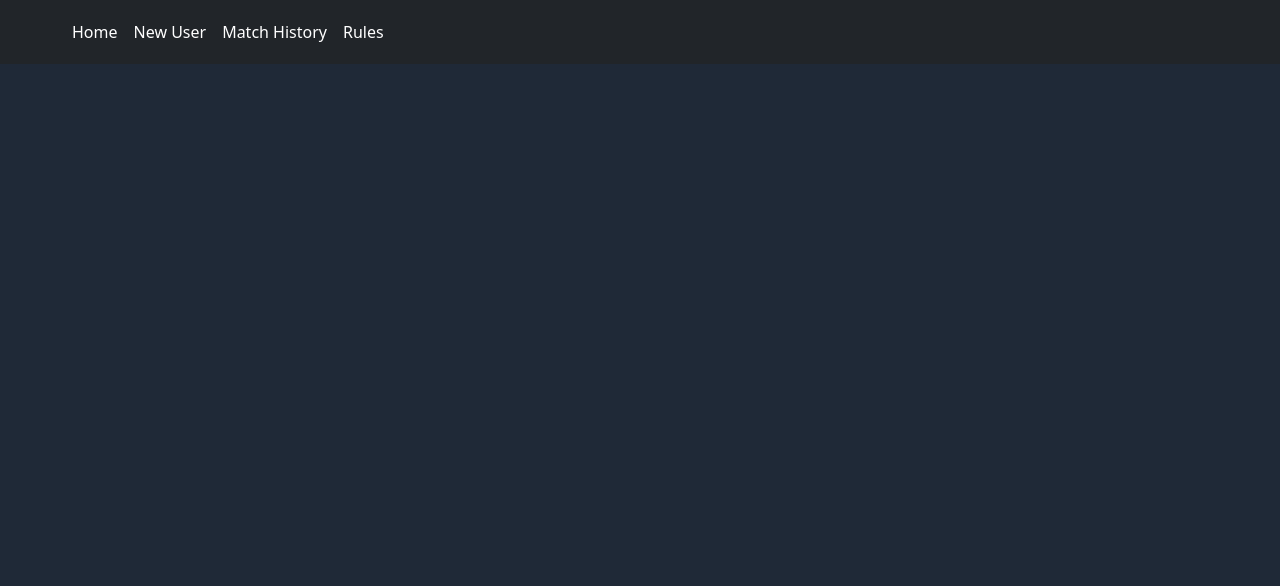
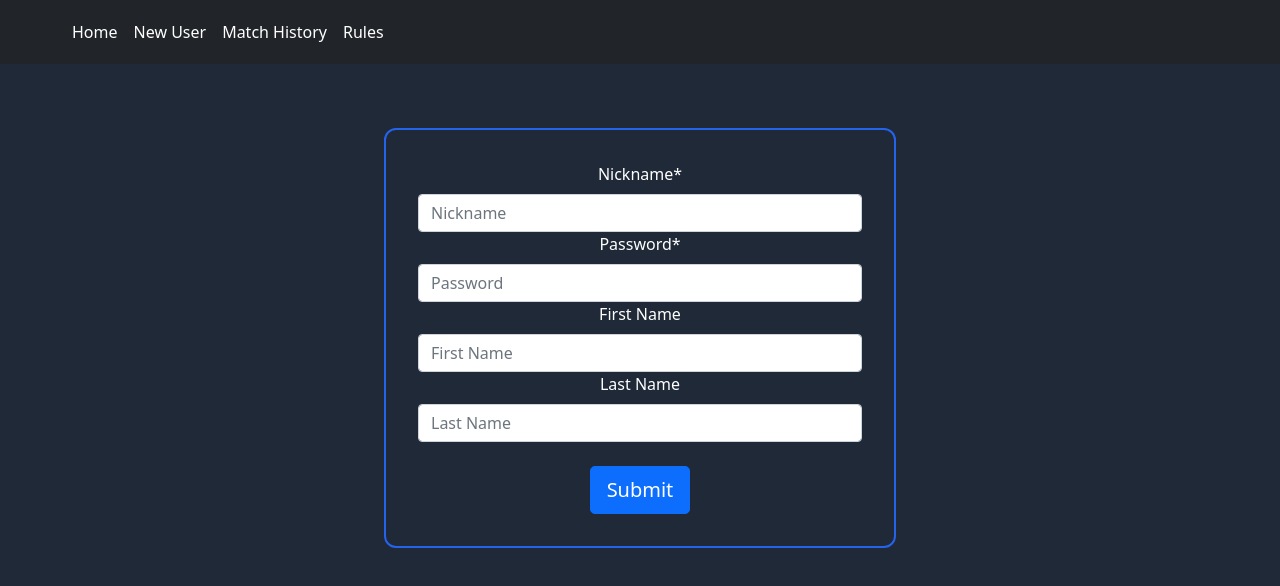
Before and after one commit to Coow/react-elo-leaderboard, a React (Create React App) app in the folder client/: page /newUser in a window 1280 px wide. Shown: the top 586 px of the page. Built offline with nearby package versions, Linux system fonts and the light colour scheme; what @hookstate/core would draw is missing.

Commit message:
Client: Added New User page and form

```diff
--- a/client/src/App.tsx
+++ b/client/src/App.tsx
@@ -8,6 +8,7 @@ import { Route, Router, BrowserRouter } from "react-router-dom";
 
 import { Home } from './Pages/Home'
 import { Game } from './Pages/Game'
+import { NewUser } from "./Pages/NewUser";
 import { MatchHistory } from './Pages/MatchHistory'
 
 import { Header } from "./Components/Header";
@@ -23,6 +24,7 @@ function App() {
         <Route exact path="/" component={Home} />
         <Route path="/game" component={Game} />
         <Route path="/matchHistory" component={MatchHistory} />
+        <Route path="/newUser" component={NewUser} />
       </BrowserRouter>
   )
 }
--- a/client/src/Functions/CalculateWinRatio.js
+++ b/client/src/Functions/CalculateWinRatio.js
@@ -8,10 +8,10 @@ export default function CalculateWinRatio( wins, losses) {
     let winRatio = intWins / totalGames;
 
     let winPercentage = (winRatio * 100);
-    let winPercentageInt = Math.round(winPercentage);
+    let winPercentageInt = Math.round(winPercentage * 10 ) / 10;
 
     if (!winPercentageInt) {
-        return "";
+        return "N/A";
     }
 
     return winPercentageInt + "%";
--- a/client/src/Pages/Home.tsx
+++ b/client/src/Pages/Home.tsx
@@ -37,34 +37,6 @@ export const Home = () => {
         }
     ]
 
-    let rows = [
-        {
-            playerName: "Ash",
-            elo: 1000,
-            wins: 2,
-            losses: 3,
-            uuid: "alskjdlakjsdla"
-        },
-        {
-            playerName: "Bob",
-            elo: 1000,
-            wins: 4,
-            losses: 0
-        },
-        {
-            playerName: "Cat",
-            elo: 1000,
-            wins: 2,
-            losses: 3
-        },
-        {
-            playerName: "Dog",
-            elo: 1000,
-            wins: 2,
-            losses: 3
-        },
-    ]
-
     useEffect(() => {
         fetch(`http://localhost:3001/users`)
             .then(result => result.json())
--- /dev/null
+++ b/client/src/Pages/NewUser.tsx
@@ -0,0 +1,64 @@
+import React from "react";
+import axios from "axios";
+import { Form, Button } from "react-bootstrap";
+
+export const NewUser = () => {
+
+        const handleFormSubmit = (e: React.SyntheticEvent) => {
+            e.preventDefault()
+
+            const target = e.target as typeof e.target & {
+                nick: { value: string }
+                localUUID: { value: string }
+                firstName: { value: string }
+                lastName: { value: string }
+            }
+
+            console.log(target.localUUID.value)
+
+            axios.post(`http://localhost:3001/users`, {
+                'nick': target.nick.value,
+                'localUUID': target.localUUID.value,
+                'firstName': target.firstName.value,
+                'lastName': target.lastName.value
+            }
+            ).then(response => {
+                console.log(response)
+            })
+            .catch(error => {
+                console.error(error)
+            })
+        }
+
+	return (
+		<div className='mt-16 items-center justify-content-center'>
+			<Form className='w-2/5 m-auto border-blue-600 border-2 rounded-xl text-center p-8' onSubmit={handleFormSubmit}>
+				<Form.Group className="mb-4">
+					<Form.Label>Nickname*</Form.Label>
+					<Form.Control
+                        name="nick"
+						required
+						placeholder='Nickname'
+					></Form.Control>
+
+					<Form.Label>Password*</Form.Label>
+					<Form.Control
+                    name="localUUID"
+						required
+						type='password'
+						placeholder='Password'
+					></Form.Control>
+
+					<Form.Label>First Name</Form.Label>
+					<Form.Control name="firstName" placeholder='First Name'></Form.Control>
+
+					<Form.Label>Last Name</Form.Label>
+					<Form.Control name="lastName" placeholder='Last Name'></Form.Control>
+				</Form.Group>
+				<Button variant='primary' size="lg" type='submit'>
+					Submit
+				</Button>
+			</Form>
+		</div>
+	);
+};
```
